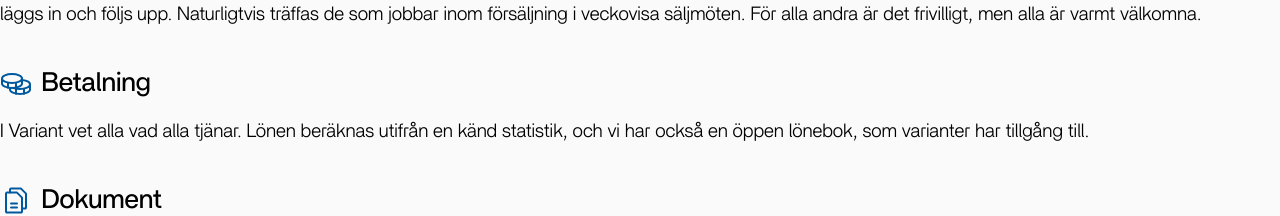
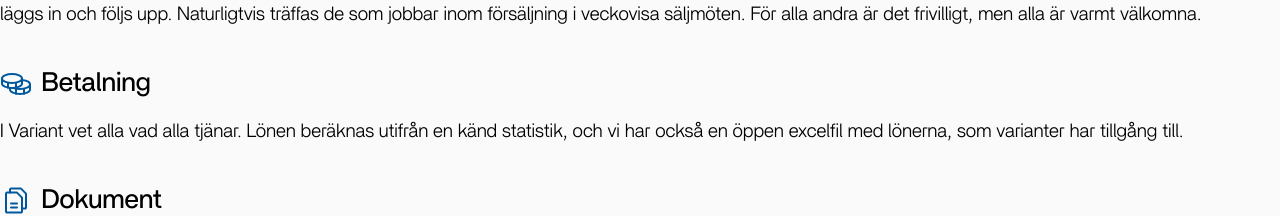
Before and after one commit to varianter/handbook-se, a Next.js app: page / in a window 1280 px wide. Shown: the part 2526-2742 px from the top of the page. Built offline with nearby package versions, Linux system fonts and the light colour scheme.

Commit message:
Update index.mdx (#43)
Signed-off-by: saradolken <129518696+saradolken@users.noreply.github.com>

```diff
--- a/pages/index.mdx
+++ b/pages/index.mdx
@@ -71,7 +71,7 @@
 
 <IllustrationListHeader
   headerText="Betalning"
-  text="I Variant vet alla vad alla tjänar. Lönen beräknas utifrån en känd statistik, och vi har också en öppen lönebok, som varianter har tillgång till."
+  text="I Variant vet alla vad alla tjänar. Lönen beräknas utifrån en känd statistik, och vi har också en öppen excelfil med lönerna, som varianter har tillgång till."
   figureName="coins"
 />
 
@@ -224,7 +224,7 @@
 
 **Exempel**: Givet 10 anställda och en årsvinst på <em>en miljon</em> kronor dividerar vi <code>30%</code> vinsten med 10 och får <code>30 000</code>. Arbetsgivaravgifter ska då betalas <code>31,42%</code> så att varje individs bonus detta år är <code>22 828</code> kr.
 
-Den som nyss börjat på Variant eller har valt att deltidsanställd får sin andel reducerad utifrån arbetad tid. Föräldralediga eller sjukskrivna anställda får full bonus.
+Den som nyss börjat på Variant eller har valt att arbeta deltid får sin andel reducerad utifrån arbetad tid. Har du exempelvis arbetat sex månader får du 6/12-delar av bounsen. Föräldralediga och sjukskrivna anställda får full bonus.
 
 </div>
 
```
